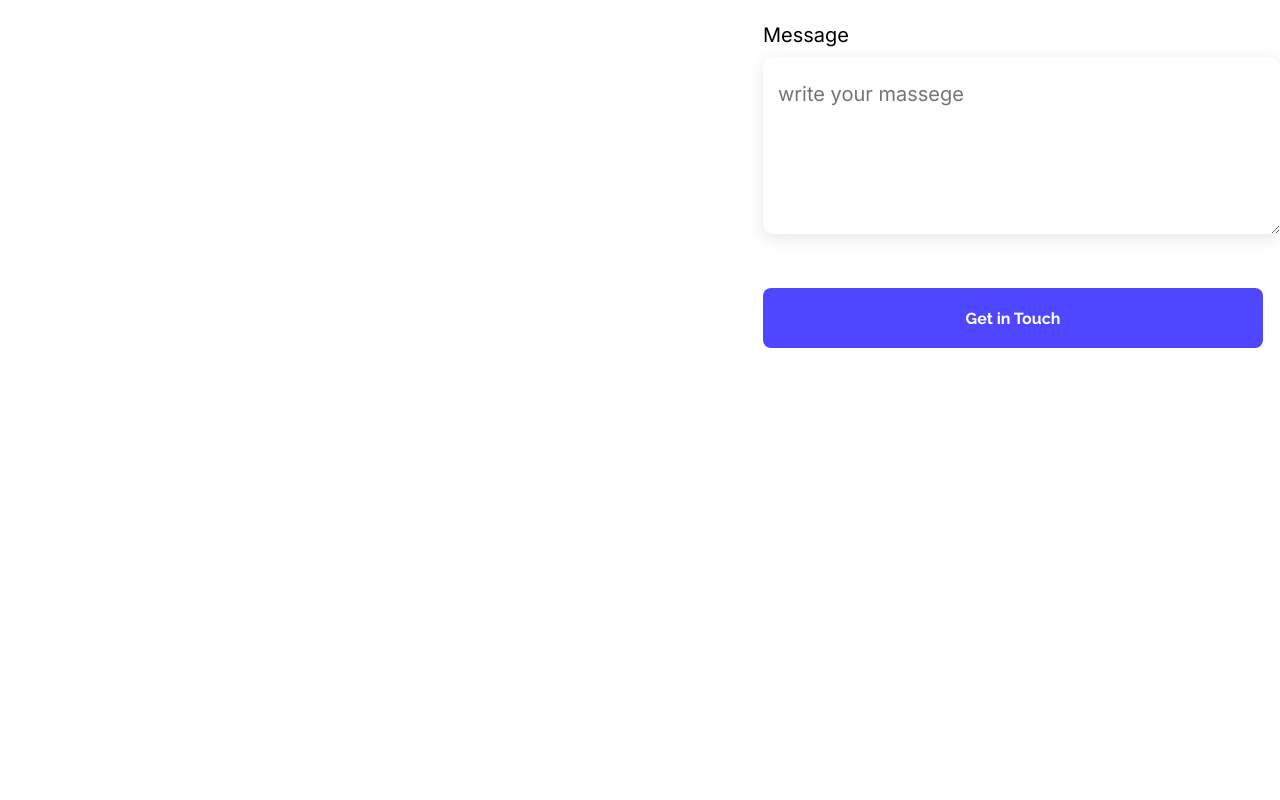
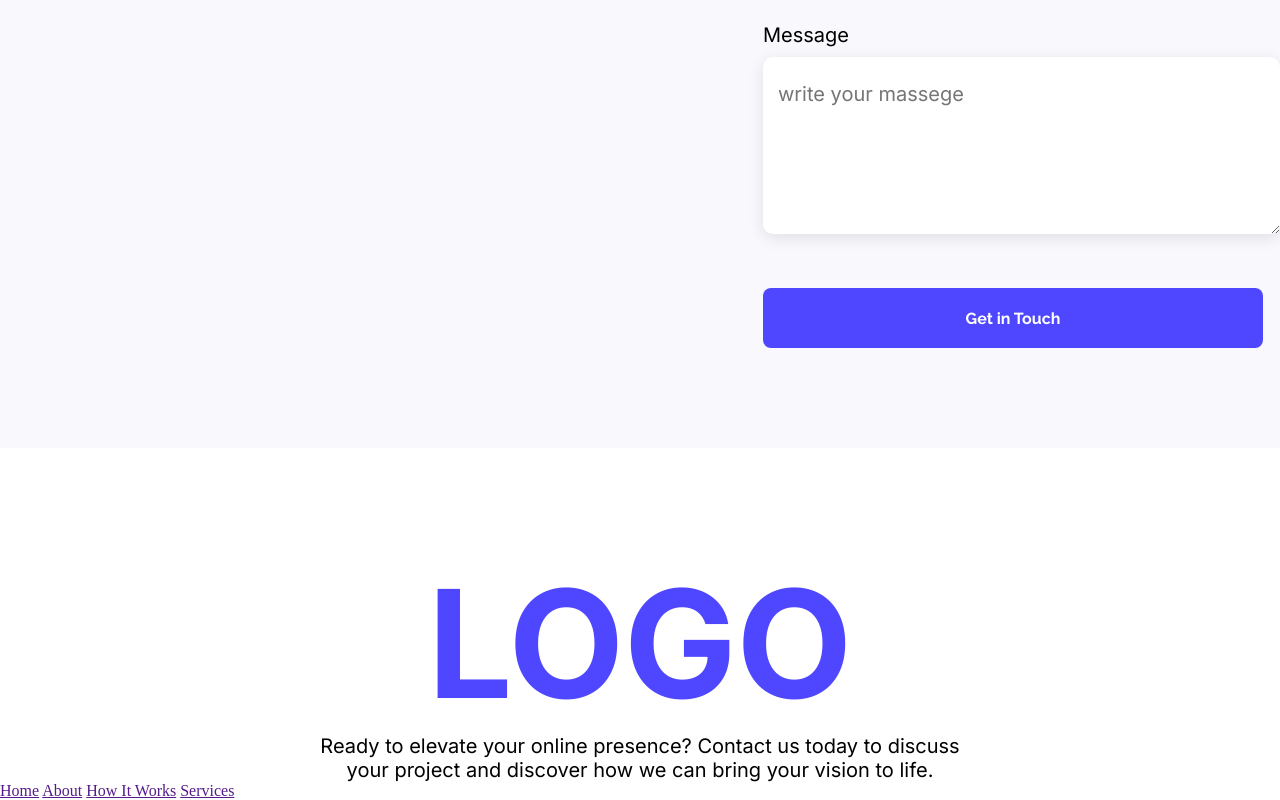
Before and after one commit to Sojib-Ahmed07/webflow-a01, a plain HTML site: page index.html in a window 1280 px wide. Shown: the part 3353-4153 px from the top of the page. Before the commit the page ends 3751 px from the top, so only its background shows below. Drawn offline with Linux system fonts and the light colour scheme.

Commit message:
footer almost complete

```diff
--- a/index.html
+++ b/index.html
@@ -162,13 +162,14 @@
     <footer>
       <section class="footer">
         <div class="foot-logo">
-
-        </div>
-        <div class="foot-para">
-
+          <h2>LOGO</h2>
+          <p>Ready to elevate your online presence? Contact us today to discuss<br>your project and discover how we can bring your vision to life.</p>
         </div>
         <div class="links">
-
+          <a href="">Home</a>
+          <a href="">About</a>
+          <a href="">How It Works</a>
+          <a href="">Services</a>
         </div>
       </section>
     </footer>
--- a/style.css
+++ b/style.css
@@ -70,6 +70,10 @@
 }
 
 /* main --> action */
+
+main{
+  background-color: 	#f9f8fc;
+}
 
 .action{
     max-width: 1300px;
@@ -274,6 +278,7 @@
   border: none;
   font-weight: bold;
   font-size: 16px;
+  margin-bottom: 100px;
 }
 .form-btn:hover{
   transform: scale(1.05);
@@ -288,6 +293,15 @@
   padding-top: 25px;
 }
 .footer{
-  margin: 0;
+  margin: 0 auto;
+  max width: 900px;
   background-color: white;
+
 }
+.foot-logo{
+  font-size: 100px;
+  color: #4E47FF;
+  font-family: "Inter", sans-serif;
+  text-align: center;
+  margin-top: 105px;
+}
```
